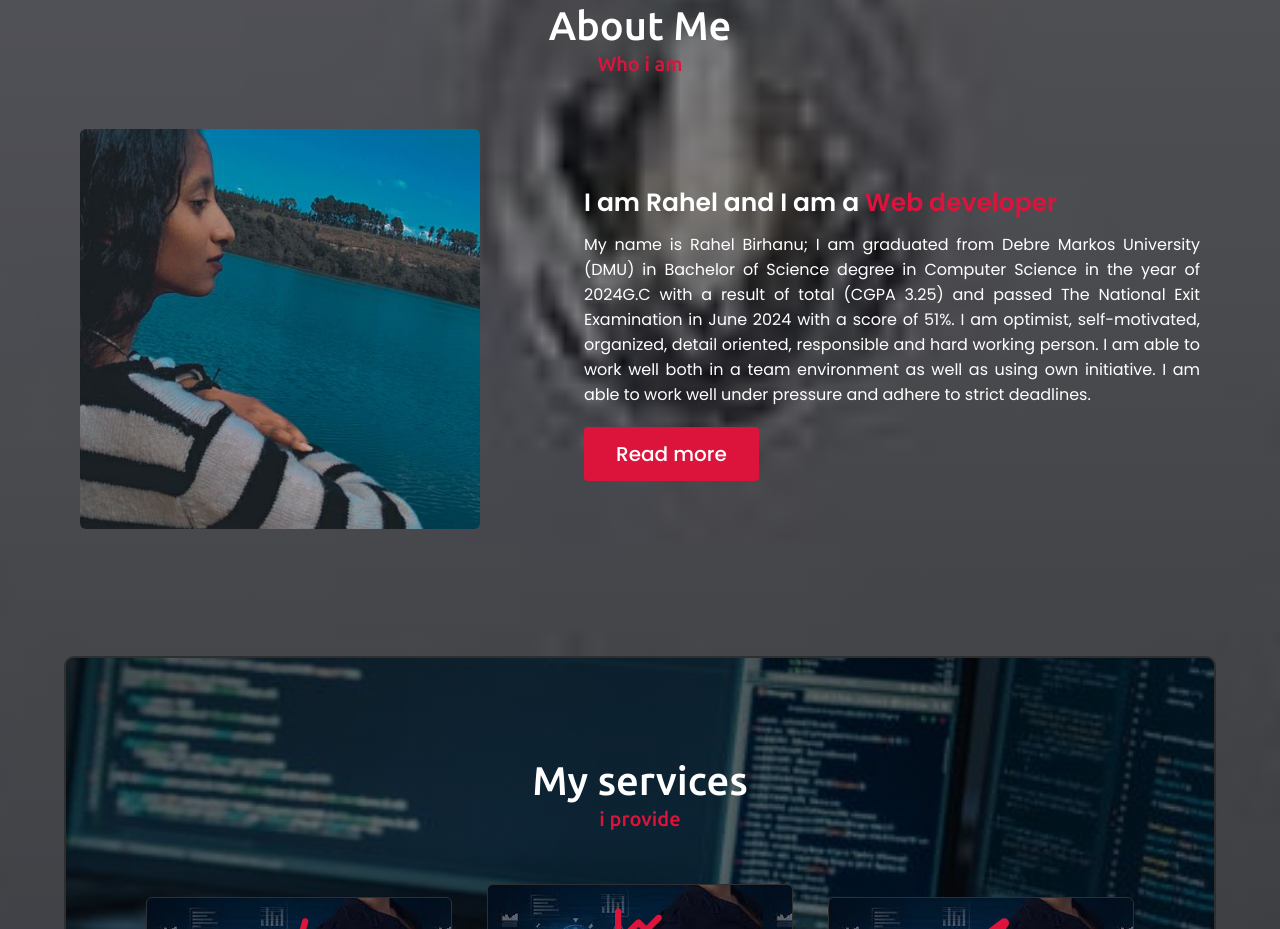
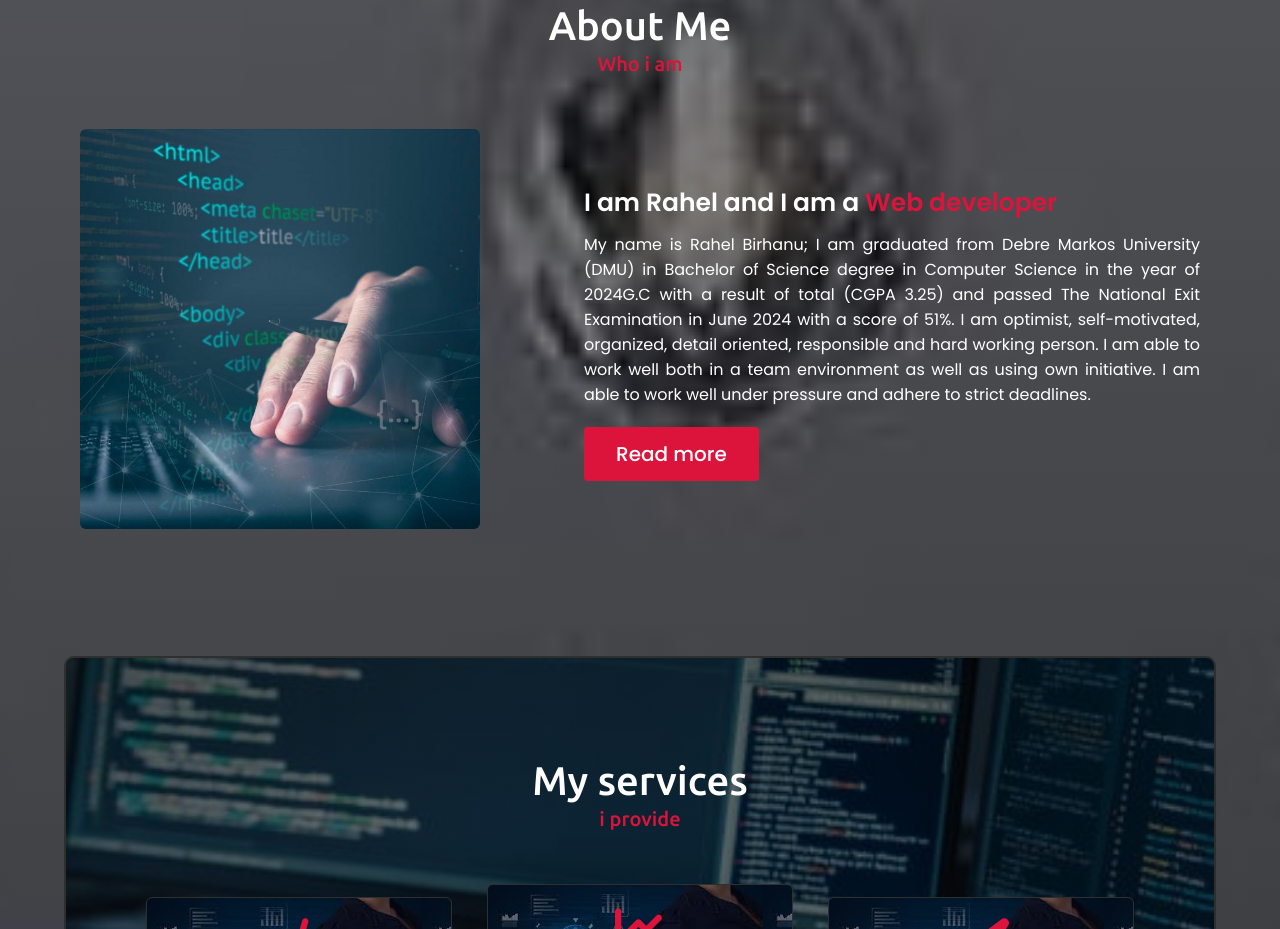
Before and after one commit to rittab/portfolio-website, a plain HTML site: page index.html in a window 1280 px wide. Shown: the part 997-1926 px from the top of the page. Drawn offline with nearby package versions, Linux system fonts and the light colour scheme.

Commit message:
Update index.html

```diff
--- a/index.html
+++ b/index.html
@@ -49,7 +49,7 @@
         <h2 class="title">About Me</h2>
         <div class="about-content">
             <div class="column left">
-                <img src="img/about.jpg" alt="">
+              <img src="img/web9.jpg" alt="">
 
             </div>
             <div class="column right">
```
